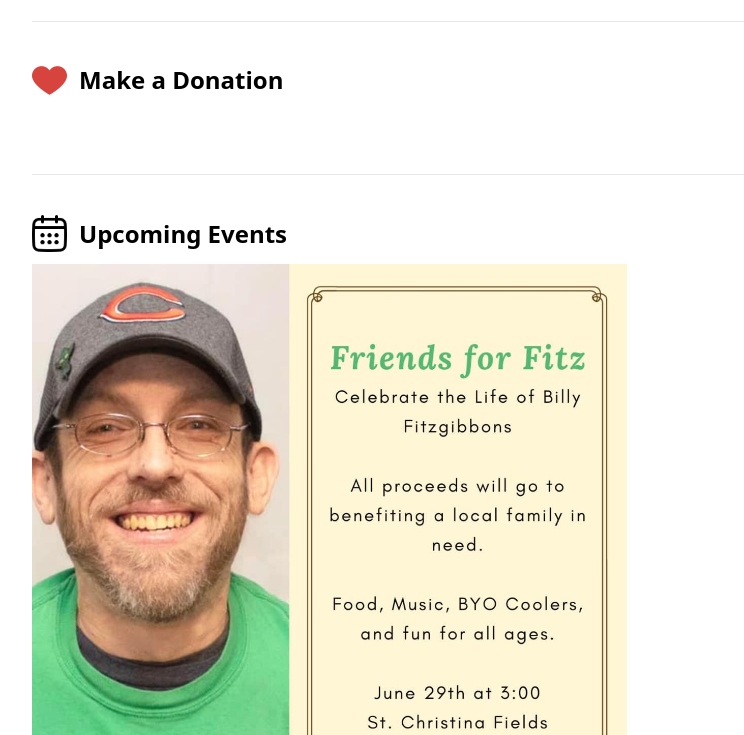
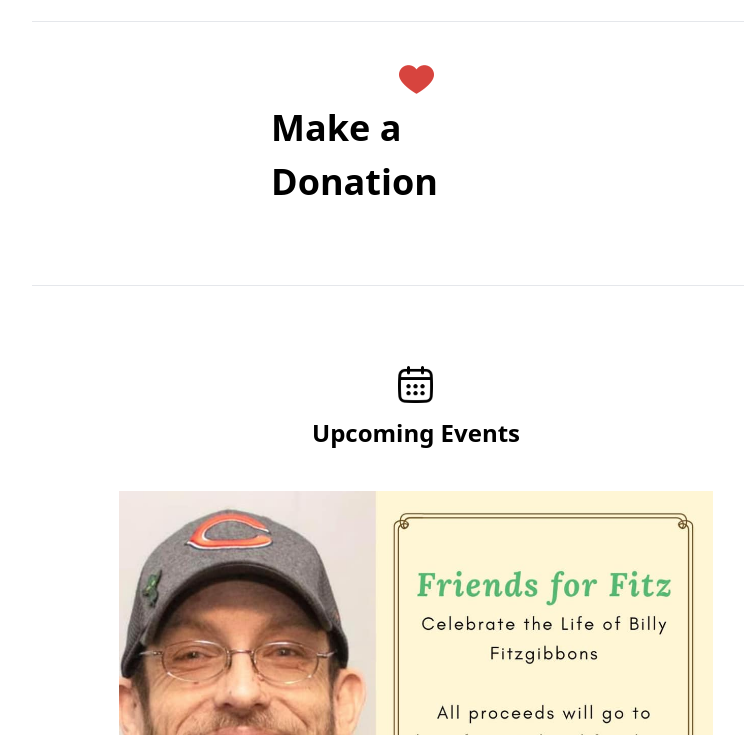
Before and after one commit to stevenwanderski/friends-for-fitz, a website: page index.html in a window 1280 px wide. Shown: the part 325-1060 px from the top of the page, without its empty margins (224-968 px from the left). Drawn offline with Linux system fonts and the light colour scheme.

Commit message:
Adds better desktop styling

```diff
--- a/index.html
+++ b/index.html
@@ -29,13 +29,13 @@
 
     <hr class="mb-10">
 
-    <div class="flex flex-col items-center pb-6 mb-10 md:block">
-      <div class="mb-3 flex flex-col items-center gap-3 md:flex-row md:items-center">
+    <div class="flex flex-col items-center pb-6 mb-10 md:block md:mx-auto md:max-w-[290px]">
+      <div class="mb-3 flex flex-col items-center gap-3 md:gap-1">
         <div>
           <img src="/img/heart.png" class="w-[35px]">
         </div>
 
-        <h2 class="font-bold text-[24px]">
+        <h2 class="font-bold text-[24px] md:text-[36px]">
           Make a Donation
         </h2>
       </div>
@@ -53,8 +53,8 @@
 
     <hr class="mb-10">
 
-    <div class="flex flex-col items-center pb-10 md:block">
-      <div class="mb-3 flex flex-col items-center gap-3 md:flex-row md:items-center">
+    <div class="flex flex-col items-center pb-10 md:py-10">
+      <div class="mb-3 flex flex-col items-center gap-3 mb-10">
         <div>
           <img src="/img/calendar.png" class="w-[35px]">
         </div>
```
Also changed, not shown: output.css.
